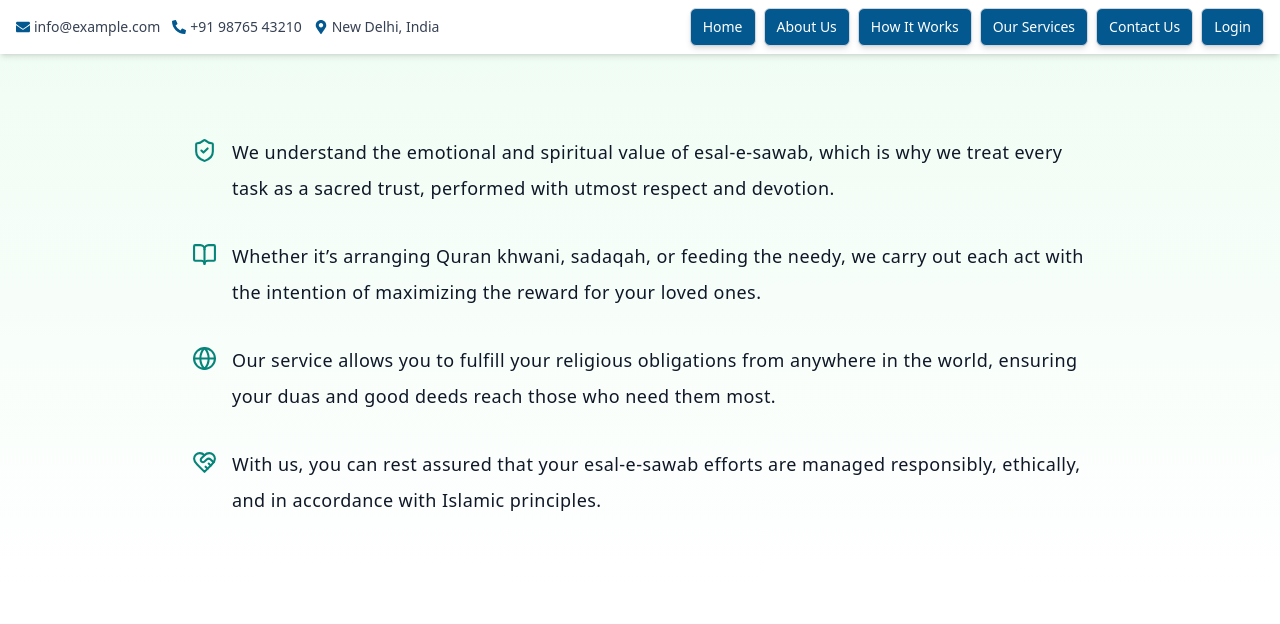
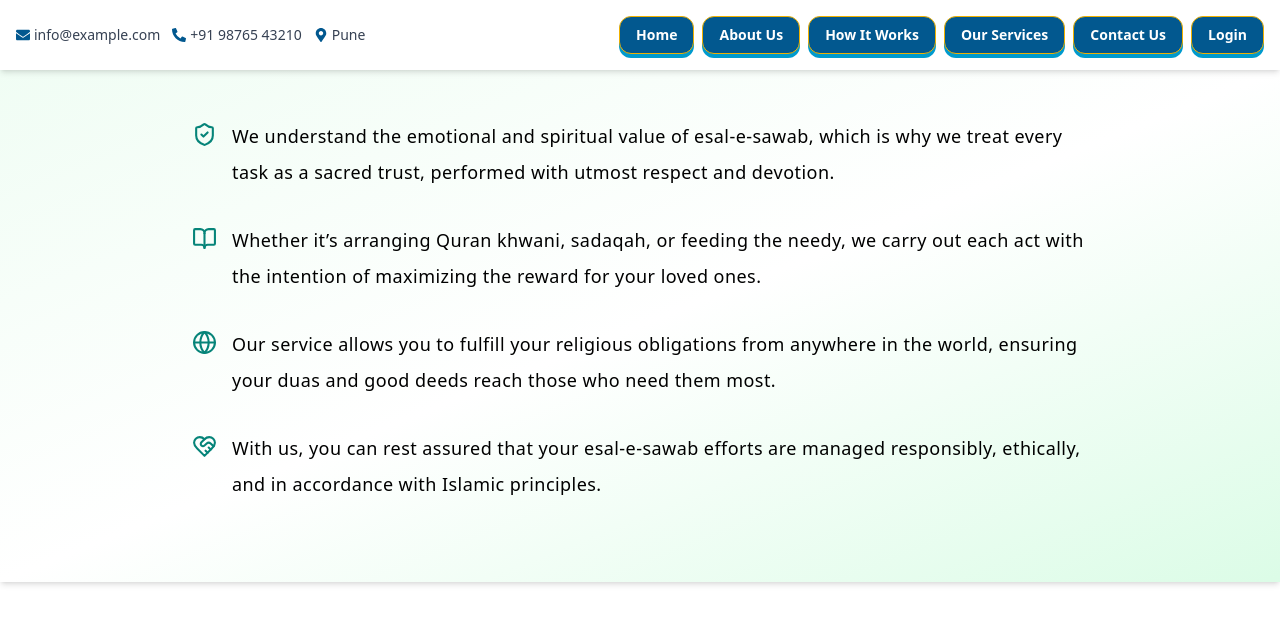
Before and after one commit to SunitaMore/Quran-app, a React (Vite) app: page /about in a window 1280 px wide. Shown: the top 624 px of the page. Built offline with nearby package versions, Linux system fonts and the light colour scheme.

Commit message:
all changes done

```diff
--- a/src/App.jsx
+++ b/src/App.jsx
@@ -6,7 +6,7 @@ import About from "./components/About";
 import Values from "./components/Values";
 import Services from "./components/Services"; // New "Our Services" component
 import Search from "./components/Contact";
-import Account from "./components/Account";
+//import Account from "./components/Account";
 // import Footer from "./components/Footer"; // Optional Footer
 
 
@@ -20,7 +20,7 @@ export default function App() {
         <Route path="/values" element={<Values />} />
         <Route path="/services" element={<Services />} />
         <Route path="/search" element={<Search />} />
-        <Route path="/account" element={<Account />} />
+        {/* <Route path="/account" element={<Account />} /> */}
       </Routes>
       {/* <Footer /> */}
     </>
--- a/src/components/About.jsx
+++ b/src/components/About.jsx
@@ -50,7 +50,7 @@ import { BookOpen, HeartHandshake, Globe, ShieldCheck } from "lucide-react";
 export default function AboutUs() {
   return (
 
-    <section className="bg-gradient-to-b from-green-50 to-white text-gray-900 py-20 px-6 md:px-20 font-poppins">
+    <section className="bg-gradient-to-br from-green-50 via-white to-green-100 py-20 px-6 shadow-md mt-0 pt-12">
 
   <div className="max-w-4xl mx-auto">
   {/* <h1 className="text-3xl font-bold mb-6 text-black-700 text-left"> About Us</h1> */}
--- a/src/components/Contact.jsx
+++ b/src/components/Contact.jsx
@@ -46,9 +46,12 @@ export default function Contact() {
       <h2 className="mr-40 font-bold text-white mb-2 text-2xl hover:text-yellow-400 transition-colors duration-300 cursor-pointer">
         Dua Hub
       </h2>
-      <p className="text-yellow-100 max-w-xl">
-      Want to honor someone you’ve lost? With our Esal-e-Sawab services, you can send Quran recitation, dua, and charity on behalf of your loved ones — from anywhere in the world. Each act is carried out with care, sincerity, and Islamic principles. Message us today to begin.
-      </p>
+      <div className="text-yellow-100 max-w-xl">
+  <p className="ml-5 ">Want to honor someone you’ve lost? With our Esal-e-Sawab services, you can send Quran</p>
+  <p className="ml-2">recitation, dua, and charity on behalf of your loved ones — from anywhere in the world. </p>
+  <p className="ml-4"> Each act is carried out with care, sincerity & Islamic principles. Message us today to begin.</p>
+</div>
+
     </div>
 
     {/* Right: Contact Info */}
@@ -67,7 +70,7 @@ export default function Contact() {
       <a href="#">Raise a Concern</a> -
       <a href="#">Cookie Policy</a>
     </div>
-    <img src={paymentlogo} alt="Payment Methods" className="h-17 w-70" />
+    <img src={paymentlogo} alt="Payment Methods" className="h-17 w-70 mr-3" />
   </div>
 </div>
 
--- a/src/components/Home.jsx
+++ b/src/components/Home.jsx
@@ -194,13 +194,13 @@ import introVideo from "../assets/introVideo.mp4";
 import { Link } from 'react-router-dom';
 
 export default function Home() {
-  const text = `Want to honor someone you’ve lost? With our Esal-e-Sawab services, you can send Quran recitation, dua, and charity on behalf of your loved ones — from anywhere in the world. Each act is carried out with care, sincerity, and Islamic principles. Message us today to begin.`;
+  const text = `Want to honor someone you’ve lost? With our Esal-e-Sawab services, you can send Quran recitation, and dua on behalf of your loved ones — from anywhere in the world. Each act is carried out with care, sincerity, and Islamic principles. Message us today to begin.`;
 
   return (
     <div className="font-sans">
       {/* Hero Section */}
-      <section className="bg-gradient-to-br from-green-50 via-white to-green-100 py-20 px-6 shadow-md">
-        <div className="max-w-6xl mx-auto flex flex-col md:flex-row items-start justify-between">
+      <section className="bg-gradient-to-br from-green-50 via-white to-green-100 py-20 px-6 shadow-md mt-0 pt-12">
+        <div className="max-w-6xl mx-auto flex flex-col md:flex-row items-start justify-between mt-0">
           {/* Left Content */}
           <div className="md:w-1/2 text-center md:text-left mb-10 md:mb-0">
             {/* Logo on top */}
@@ -213,24 +213,34 @@ export default function Home() {
             </Link>
 
             {/* Welcome Text */}
+          {/* Welcome Text */}
           <h1 className="text-4xl sm:text-5xl font-extrabold text-[#02588F] mb-4">
               Welcome to <span className="text-transparent bg-clip-text bg-gradient-to-r from-[#02588F] to-[#068479]">Dua Hub</span>
             </h1>
-
 <div className="text-gray-800 text-lg leading-relaxed">
   <p className="text-gray-800 text-lg leading-relaxed">
     {text}
   </p>
 
+  {/* Mobile-only Login Button */}
+  <Link
+    to="/account"
+    className="sm:hidden bg-[#02588F] text-white px-4 py-2 rounded-full text-center mt-4 block w-full"
+  >
+    Login
+  </Link>
+
+  {/* Explore Now Button */}
   <a
     href="#about"
-                className="inline-block mt-4 px-6 py-2 bg-[#068479] text-white rounded-full shadow-lg hover:bg-green-700 transition duration-300"
+    className="inline-block mt-4 px-6 py-2 bg-[#068479] text-white rounded-full shadow-lg hover:bg-green-700 transition duration-300 w-full sm:w-auto text-center"
   >
     Explore Now
   </a>
 </div>
+
+
           </div>
-
           {/* Right Side Image Carousel */}
           <div className="md:w-1/2 text-center">
             <Carousel
@@ -285,27 +295,30 @@ export default function Home() {
       </section>
 
       {/* Content Sections */}
-      <div className="max-w-6xl mx-auto px-4 py-16 space-y-24 text-center">
-      <Section title="About Us" id="about" titleClassName="" titleStyle={{ color: "#02588F" }}>
+
+<div className="w-full space-y-24 text-center">
+  {/* About Section */}
+  <Section title="About" id="about" titleClassName="text-teal-600" className="px-6 md:px-20 py-12">
     <About />
   </Section>
 
-        <Section title="How It Works" id="values"titleClassName="" titleStyle={{ color: "#02588F" }}>
+  <Section title="How to Works" id="values" titleClassName="text-teal-600" className="px-6 md:px-20 py-12">
     <Values />
   </Section>
 
-        <Section title="Our Services" id="tafsir" titleClassName="" titleStyle={{ color: "#02588F" }}>
+  <Section title="Our Services" id="tafsir" titleClassName="text-teal-600" className="px-6 md:px-20 py-12">
     <Services />
   </Section>
 
-        <Section title="Contact Us" id="search" titleClassName="" titleStyle={{ color: "#02588F" }}>
+  <Section title="Contact Us" id="search" titleClassName="text-teal-600" className="px-6 md:px-20 py-12">
     <Search />
   </Section>
 
-        <Section title="Login" id="account" titleClassName="" titleStyle={{ color: "#02588F" }}>
+  {/* <Section title="Login" id="account" titleClassName="text-teal-600" className="px-6 md:px-20 py-12">
     <Account />
-        </Section>
+  </Section> */}
 </div>
+
     </div>
   );
 }
--- a/src/components/Navbar.jsx
+++ b/src/components/Navbar.jsx
@@ -39,55 +39,68 @@
 //     </nav>
 //   );
 // }
+
+
 // import { Link } from "react-router-dom";
 // import { FaEnvelope, FaPhoneAlt, FaMapMarkerAlt } from "react-icons/fa";
 
 // export default function Navbar() {
 //   const navButtonClass =
-//     "bg-[#02588F] text-white px-3 py-2 rounded-md border border-gray-300 " +
-//     "shadow-md hover:bg-[#068479] active:translate-y-[2px] transition duration-200 text-xs md:text-sm";
+//   "bg-[#02588F] text-white px-3 py-2 rounded-xl border border-gray-300 " +
+//   "hover:bg-[#068479] active:translate-y-[2px] transition duration-200 text-xs sm:text-sm border border-yellow-500 rounded px-3 py-1  relative px-4 py-2 text-white bg-[#00BFFF] rounded-full font-semibold hover:top-[1px] hover:shadow-[0_2px_0_#009ACD] transition-all duration-150 shadow-[0_4px_0_#009ACD]";
 
 //   return (
-//     <nav className="bg-white shadow-md w-full sticky top-0 z-50">
-//       {/* Top contact info for all sizes */}
-//       <div className="flex flex-col sm:flex-row justify-center sm:justify-between items-center px-4 py-2 space-y-2 sm:space-y-0 sm:space-x-4 text-[12px] sm:text-sm text-gray-700">
-//         <div className="flex items-center space-x-1">
-//           <FaEnvelope className="text-[#02588F]" />
-//           <span>info@example.com</span>
+//     <nav className="bg-white shadow-md w-full sticky top-0 z-50 px-3 sm:px-4 py-2 pt-4 pb-4">
+//       <div className="flex flex-wrap justify-between items-center gap-2 text-gray-700 text-xs sm:text-sm">
+
+//         {/* Left: Contact Info */}
+//         <div className="flex flex-wrap items-center gap-3 flex-grow sm:flex-grow-0">
+//           <div className="flex items-center space-x-1">
+//             <FaEnvelope className="text-[#02588F]" />
+//             <span>info@example.com</span>
+//           </div>
+//           <div className="flex items-center space-x-1">
+//             <FaPhoneAlt className="text-[#02588F]" />
+//             <span>+91 98765 43210</span>
+//           </div>
+//           <div className="flex items-center space-x-1">
+//             <FaMapMarkerAlt className="text-[#02588F]" />
+//             <span>Pune</span>
+//           </div>
 //         </div>
-//         <div className="flex items-center space-x-1">
-//           <FaPhoneAlt className="text-[#02588F]" />
-//           <span>+91 98765 43210</span>
+
+//         {/* Right: Navigation Links */}
+//         <div className="flex flex-wrap justify-center sm:justify-end items-center gap-2 mt-2 sm:mt-0">
+//           <Link to="/" className={navButtonClass}>Home</Link>
+//           <Link to="/about" className={navButtonClass}>About Us</Link>
+//           <Link to="/values" className={navButtonClass}>How It Works</Link>
+//           <Link to="/services" className={navButtonClass}>Our Services</Link>
+//           <Link to="/search" className={navButtonClass}>Contact Us</Link>
+//           <Link to="/account" className={navButtonClass}>Login</Link>
 //         </div>
-//         <div className="flex items-center space-x-1">
-//           <FaMapMarkerAlt className="text-[#02588F]" />
-//           <span>New Delhi, India</span>
-//         </div>
-//       </div>
 
-//       {/* Navigation links */}
-//       <div className="flex flex-wrap justify-center sm:justify-evenly md:justify-end items-center px-2 sm:px-4 py-2 gap-2">
-//         <Link to="/" className={navButtonClass}>Home</Link>
-//         <Link to="/about" className={navButtonClass}>About Us</Link>
-//         <Link to="/values" className={navButtonClass}>How It Works</Link>
-//         <Link to="/services" className={navButtonClass}>Our Services</Link>
-//         <Link to="/search" className={navButtonClass}>Contact Us</Link>
-//         <Link to="/account" className={navButtonClass}>Login</Link>
 //       </div>
 //     </nav>
 //   );
 // }
 
+import { useState } from "react";
 import { Link } from "react-router-dom";
-import { FaEnvelope, FaPhoneAlt, FaMapMarkerAlt } from "react-icons/fa";
+import { FaEnvelope, FaPhoneAlt, FaMapMarkerAlt, FaBars, FaTimes } from "react-icons/fa";
 
 export default function Navbar() {
+  const [menuOpen, setMenuOpen] = useState(false);
+
+  const toggleMenu = () => {
+    setMenuOpen(!menuOpen);
+  };
+
   const navButtonClass =
-    "bg-[#02588F] text-white px-3 py-2 rounded-md border border-gray-300 " +
-    "shadow-md hover:bg-[#068479] active:translate-y-[2px] transition duration-200 text-xs sm:text-sm";
+  "bg-[#02588F] text-white px-3 py-2 rounded-xl border border-gray-300 " +
+  "hover:bg-[#068479] active:translate-y-[2px] transition duration-200 text-xs sm:text-sm border border-yellow-500 rounded px-3 py-1  relative px-4 py-2 text-white bg-[#00BFFF] rounded-full font-semibold hover:top-[1px] hover:shadow-[0_2px_0_#009ACD] transition-all duration-150 shadow-[0_4px_0_#009ACD]";
 
   return (
-    <nav className="bg-white shadow-md w-full sticky top-0 z-50 px-3 sm:px-4 py-2">
+    <nav className="bg-white shadow-md w-full sticky top-0 z-50 px-3 sm:px-4 py-2 pt-4 pb-4">
       <div className="flex flex-wrap justify-between items-center gap-2 text-gray-700 text-xs sm:text-sm">
 
         {/* Left: Contact Info */}
@@ -102,20 +115,37 @@ export default function Navbar() {
           </div>
           <div className="flex items-center space-x-1">
             <FaMapMarkerAlt className="text-[#02588F]" />
-            <span>New Delhi, India</span>
+            <span>Pune</span>
           </div>
         </div>
 
-        {/* Right: Navigation Links */}
-        <div className="flex flex-wrap justify-center sm:justify-end items-center gap-2 mt-2 sm:mt-0">
-          <Link to="/" className={navButtonClass}>Home</Link>
-          <Link to="/about" className={navButtonClass}>About Us</Link>
-          <Link to="/values" className={navButtonClass}>How It Works</Link>
-          <Link to="/services" className={navButtonClass}>Our Services</Link>
-          <Link to="/search" className={navButtonClass}>Contact Us</Link>
-          <Link to="/account" className={navButtonClass}>Login</Link>
+        {/* Hamburger icon for mobile */}
+        <div className="sm:hidden ml-auto">
+          <button onClick={toggleMenu} className="text-[#02588F] text-xl focus:outline-none">
+            {menuOpen ? <FaTimes /> : <FaBars />}
+          </button>
         </div>
 
+        {/* Right: Navigation Links */}
+        <div
+          className={`${
+            menuOpen ? "flex" : "hidden"
+          } flex-col sm:flex sm:flex-row sm:items-center gap-2 mt-2 sm:mt-0 text-center w-full sm:w-auto`}
+        >
+          <Link to="/" className={navButtonClass} onClick={() => setMenuOpen(false)}>Home</Link>
+          <Link to="/about" className={navButtonClass} onClick={() => setMenuOpen(false)}>About Us</Link>
+          <Link to="/values" className={navButtonClass} onClick={() => setMenuOpen(false)}>How It Works</Link>
+          <Link to="/services" className={navButtonClass} onClick={() => setMenuOpen(false)}>Our Services</Link>
+          <Link to="/search" className={navButtonClass} onClick={() => setMenuOpen(false)}>Contact Us</Link>
+          <Link
+  to="/account"
+  className={`${navButtonClass} hidden sm:inline-block`}
+  onClick={() => setMenuOpen(false)}
+>
+  Login
+</Link>
+
+        </div>
       </div>
     </nav>
   );
--- a/src/components/Services.jsx
+++ b/src/components/Services.jsx
@@ -10,7 +10,7 @@ export default function Services() {
 
       <h2 className="text-2xl font-semibold mb-4 text-left">What We Offer</h2>
       <ul className="space-y-6 text-md text-left">
-        <li>
+        {/* <li>
           <strong>Beautiful Dua Recitations:</strong>
           <p className="text-gray-700">
             Listen to melodious and heartfelt dua recitations by renowned reciters, helping you connect emotionally and spiritually during your prayers and reflection.
@@ -51,7 +51,7 @@ export default function Services() {
           <p className="text-gray-700">
             Create your account to bookmark favorite duas, track your learning progress, and customize your Dua Hub experience.
           </p>
-        </li>
+        </li> */}
       </ul>
 
       <h2 className="text-2xl font-semibold mt-10 mb-4 text-left">Why Choose Dua Hub?</h2>
```
Lines whose indentation alone changed are shown as unchanged.
